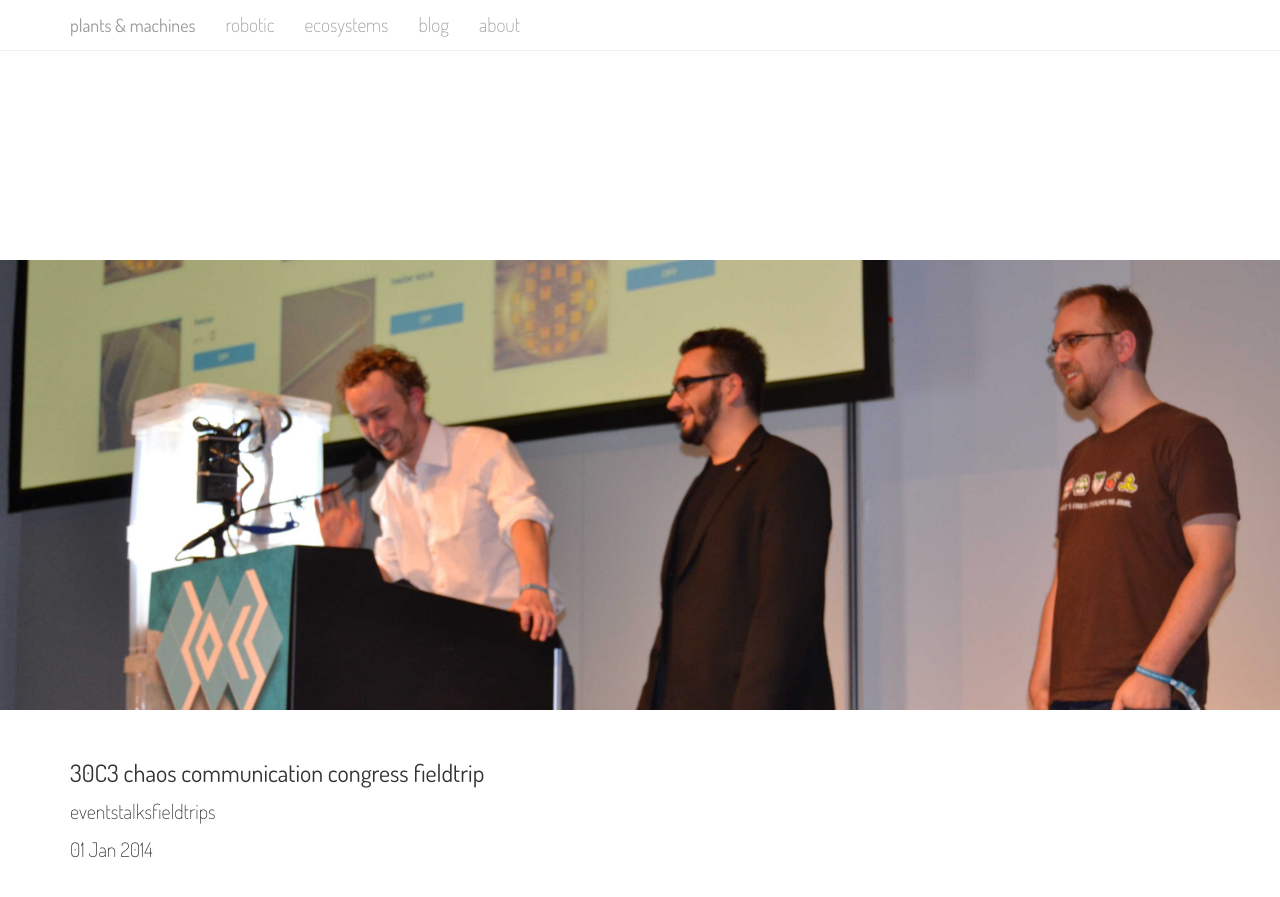
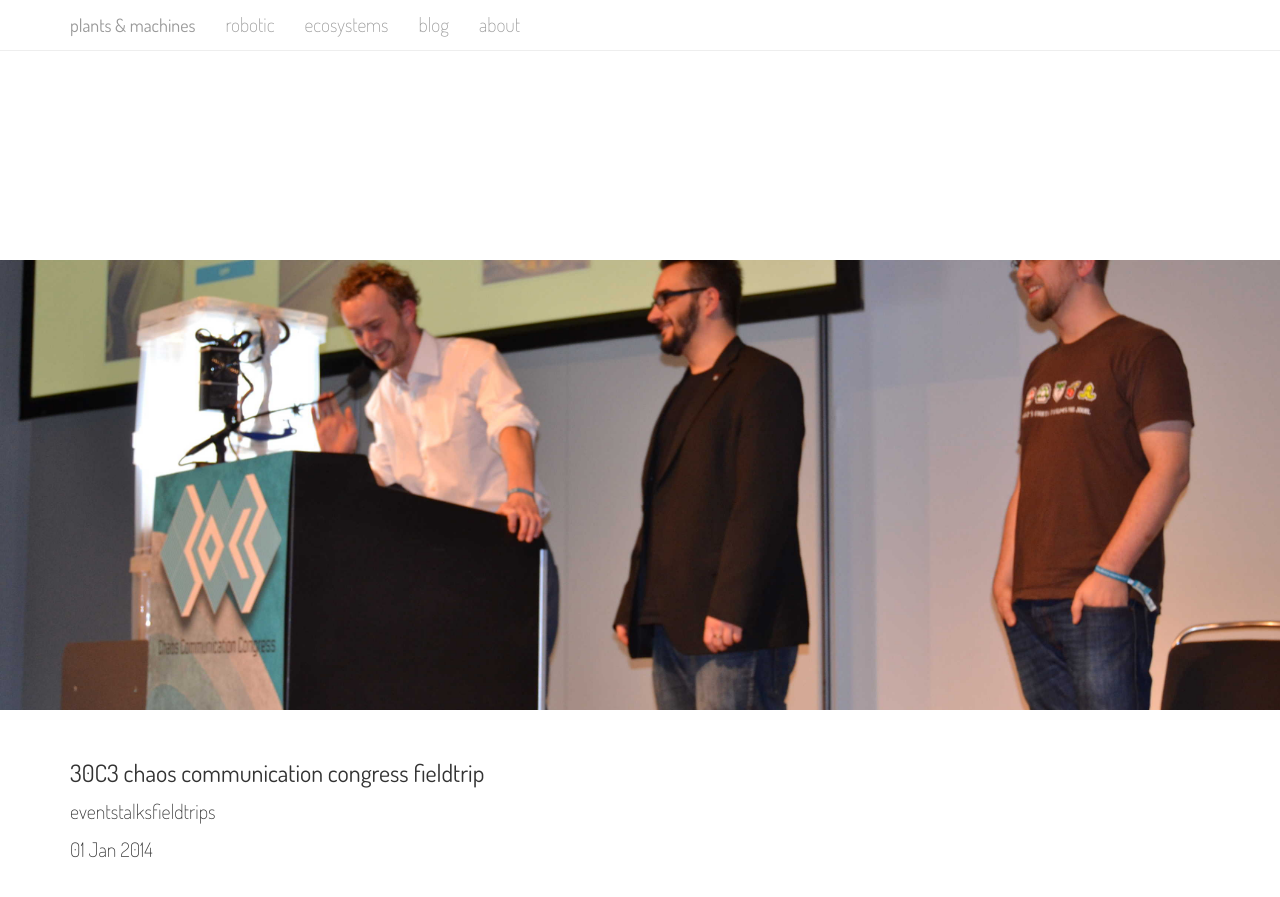
Before and after one commit to plantsandmachines/plantsandmachines.github.io, a Jekyll site: the page built from index.html, in a window 1280 px wide and 900 px high, scrolled down 4390 px. Shown: the top 897 px of the window. Built offline with Jekyll 4.4.1, drawn with Linux system fonts in a browser that asks for light colours; nearby versions of some CDN libraries; Markdown is read by kramdown in place of the engine named in the settings; comment, search, counter and statistics services are not loaded.

Commit message:
fancy images now in the blog view

```diff
--- a/_includes/post-item-12.html
+++ b/_includes/post-item-12.html
@@ -1,6 +1,6 @@
 <div class="posts">
-  <div class="jumbotron title_height postimg">
-    <img data-src="holder.js/300x200" src="{{post.teaserimage}}" alt="{{post.teaserimagealt}}"/>
+  <div class="jumbotron title_height postimg cover" style="background: url('{{post.teaserimage}}') center left no-repeat;background-attachment: fixed;
+-webkit-background-size: cover; -moz-background-size: cover; -o-background-size: cover; background-size: cover;">
   </div>
   <div class="container margin-bottom">
     <div class="row">
```
